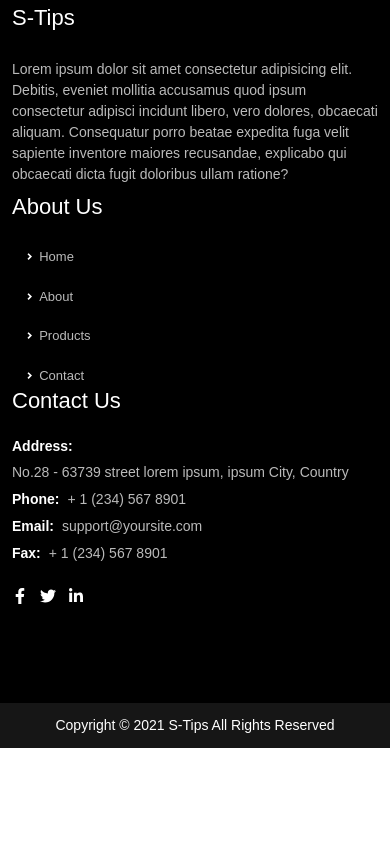
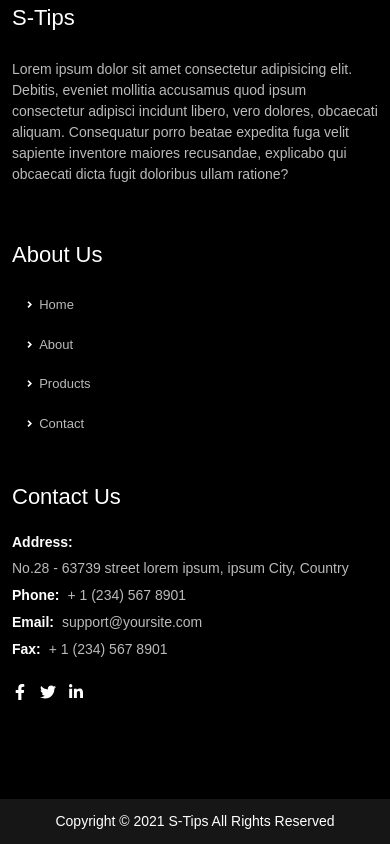
Before and after one commit to Mohamedghaly140/S-Tips, a Next.js app: page / in a window 390 px wide. Shown: the part 8925-9769 px from the top of the page. Before the commit the page ends 9673 px from the top, so only its background shows below. Built offline with nearby package versions, Linux system fonts and the light colour scheme; a web font is replaced by a local one.

Commit message:
add products

```diff
--- a/components/Footer/Footer.jsx
+++ b/components/Footer/Footer.jsx
@@ -42,7 +42,7 @@ const Footer = props => {
 						</p>
 						<p></p>
 					</div>
-					<div className="col-md-4">
+					<div className="col-md-4 my-5 my-sm-5 my-md-0">
 						<h5 className={styles.title}>About Us</h5>
 						<ul className={styles.list}>
 							<ListItem route="/home">Home</ListItem>
```
